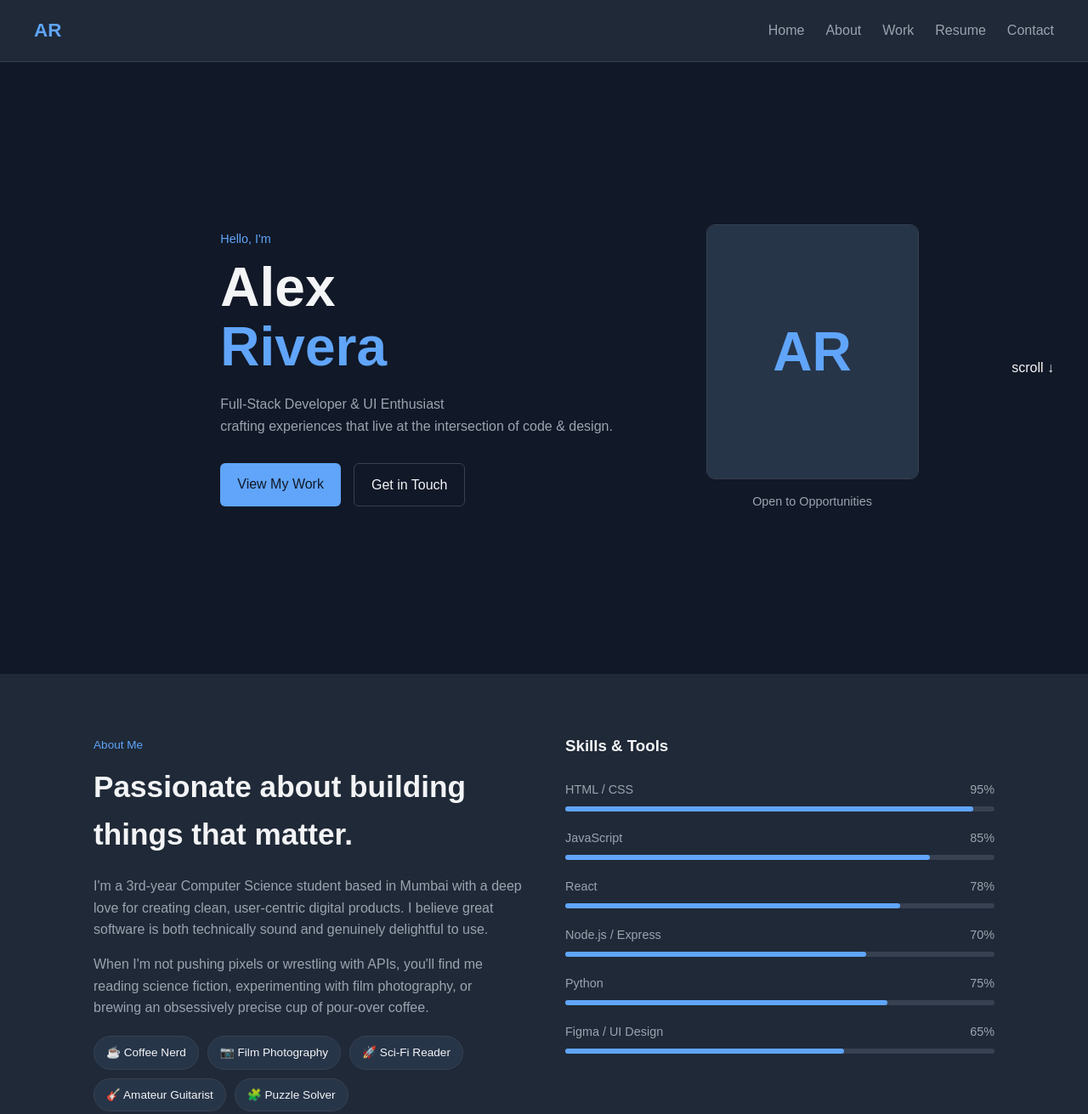
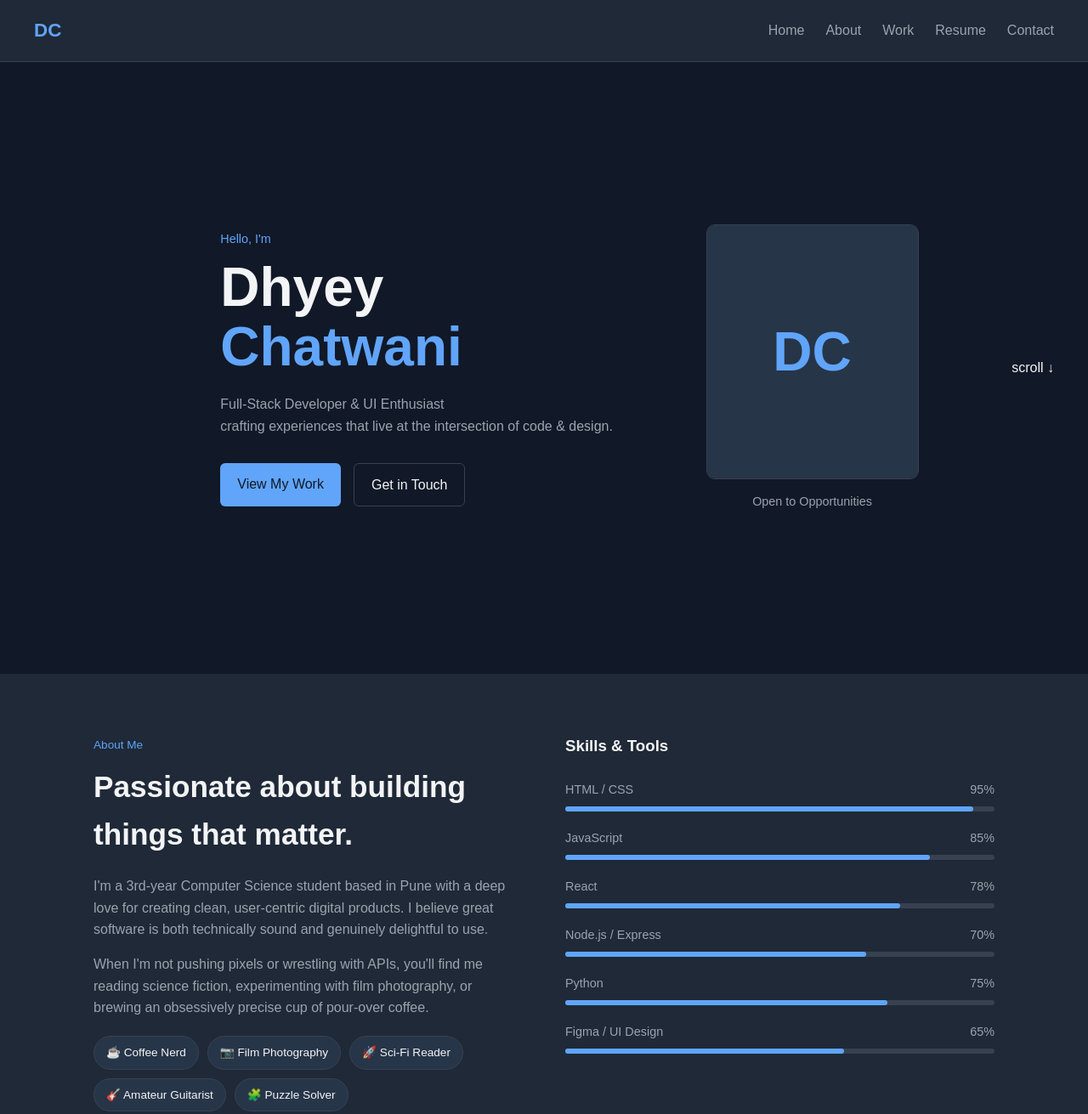
Before and after one commit to Dhyeychatwani/CAPSTONE-PROJECT2-with-AI-, a plain HTML site: page index.html in a window 1280 px wide. Shown: the top 1311 px of the page at 85% size. Drawn offline with Linux system fonts and the light colour scheme; a web font is replaced by a local one.

Commit message:
Update personal details in index.html

```diff
--- a/index.html
+++ b/index.html
@@ -13,7 +13,7 @@
 
   <!-- ─── NAV ─────────────────────────────────────────────────── -->
   <nav class="navbar">
-    <div class="nav-logo">AR</div>
+    <div class="nav-logo">DC</div>
     <ul class="nav-links">
       <li><a href="#dhyey">Home</a></li>
       <li><a href="#about">About</a></li>
@@ -29,7 +29,7 @@
     <div class="hero-grid-lines"></div>
     <div class="hero-content">
       <p class="hero-eyebrow">Hello, I'm</p>
-      <h1 class="hero-name">Alex<br /><em>Rivera</em></h1>
+      <h1 class="hero-name">Dhyey<br /><em>Chatwani</em></h1>
       <p class="hero-tagline">Full-Stack Developer &amp; UI Enthusiast<br />crafting experiences that live at the intersection of code &amp; design.</p>
       <div class="hero-cta">
         <a href="#projects" class="btn btn-primary">View My Work</a>
@@ -38,8 +38,8 @@
     </div>
     <div class="hero-portrait">
       <div class="portrait-frame">
-        <!-- Replace the div below with <img src="your-photo.jpg" alt="Alex Rivera"> -->
-        <div class="portrait-placeholder" aria-label="Portrait of Alex Rivera">AR</div>
+        <!-- Replace the div below with <img src="your-photo.jpg" alt="DHYEY"> -->
+        <div class="portrait-placeholder" aria-label="Portrait of Dhyey">DC</div>
       </div>
       <div class="portrait-badge">Open to Opportunities</div>
     </div>
@@ -52,7 +52,7 @@
       <div class="about-text fade-in">
         <span class="section-label">About Me</span>
         <h2 class="section-title">Passionate about building things that matter.</h2>
-        <p>I'm a 3rd-year Computer Science student based in Mumbai with a deep love for creating clean, user-centric digital products. I believe great software is both technically sound and genuinely delightful to use.</p>
+        <p>I'm a 3rd-year Computer Science student based in Pune with a deep love for creating clean, user-centric digital products. I believe great software is both technically sound and genuinely delightful to use.</p>
         <p>When I'm not pushing pixels or wrestling with APIs, you'll find me reading science fiction, experimenting with film photography, or brewing an obsessively precise cup of pour-over coffee.</p>
         <div class="interests">
           <span class="tag">☕ Coffee Nerd</span>
@@ -300,8 +300,8 @@
   <!-- ─── FOOTER ────────────────────────────────────────────────── -->
   <footer class="footer">
     <div class="container footer-inner">
-      <p class="footer-logo">AR</p>
-      <p>Designed &amp; Built by Alex Rivera · 2025</p>
+      <p class="footer-logo">DC</p>
+      <p>Designed &amp; Built by Dhyey Chatwani · 2025</p>
       <p class="footer-note">Made with ❤️, HTML &amp; CSS — zero JavaScript 😎</p>
     </div>
   </footer>
```
